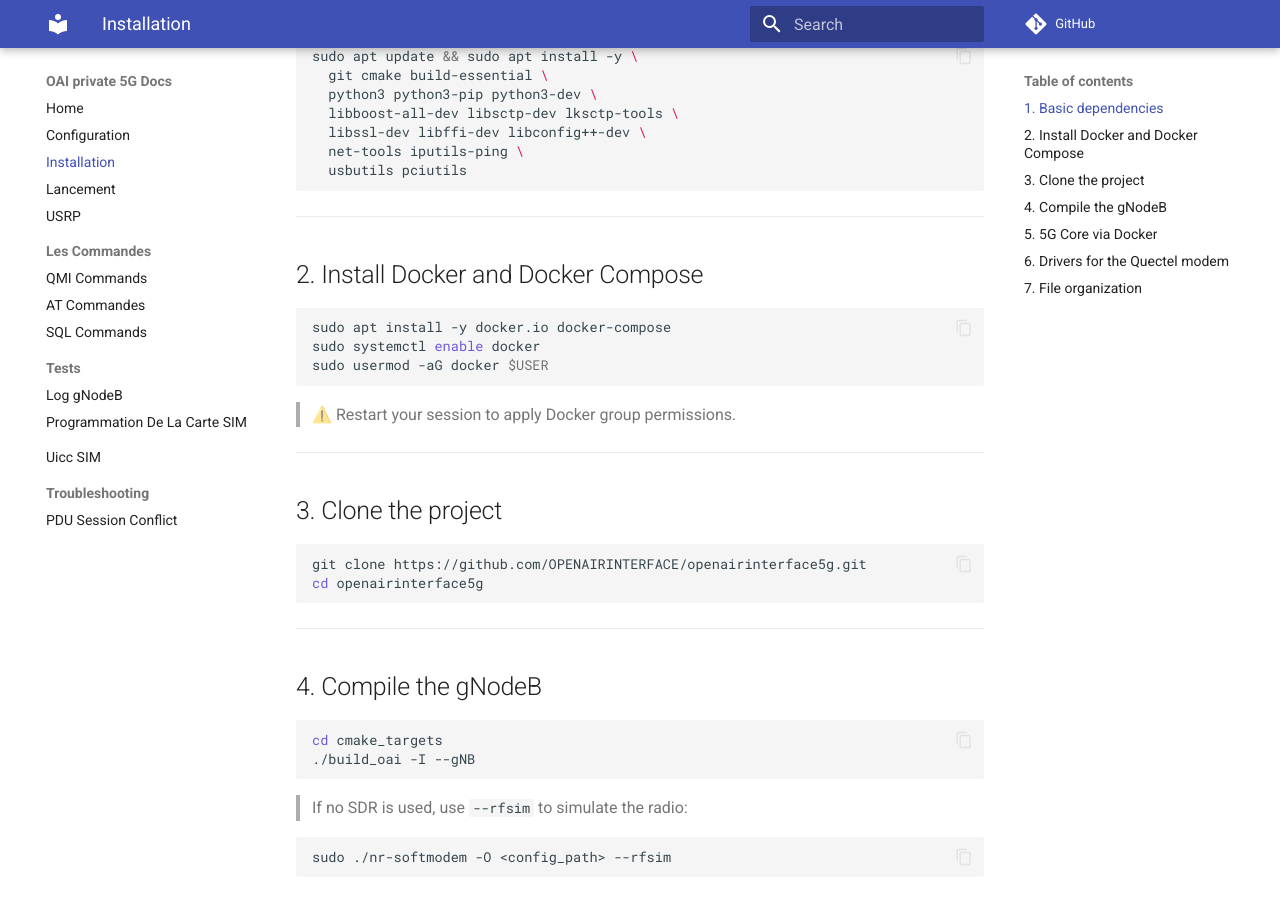
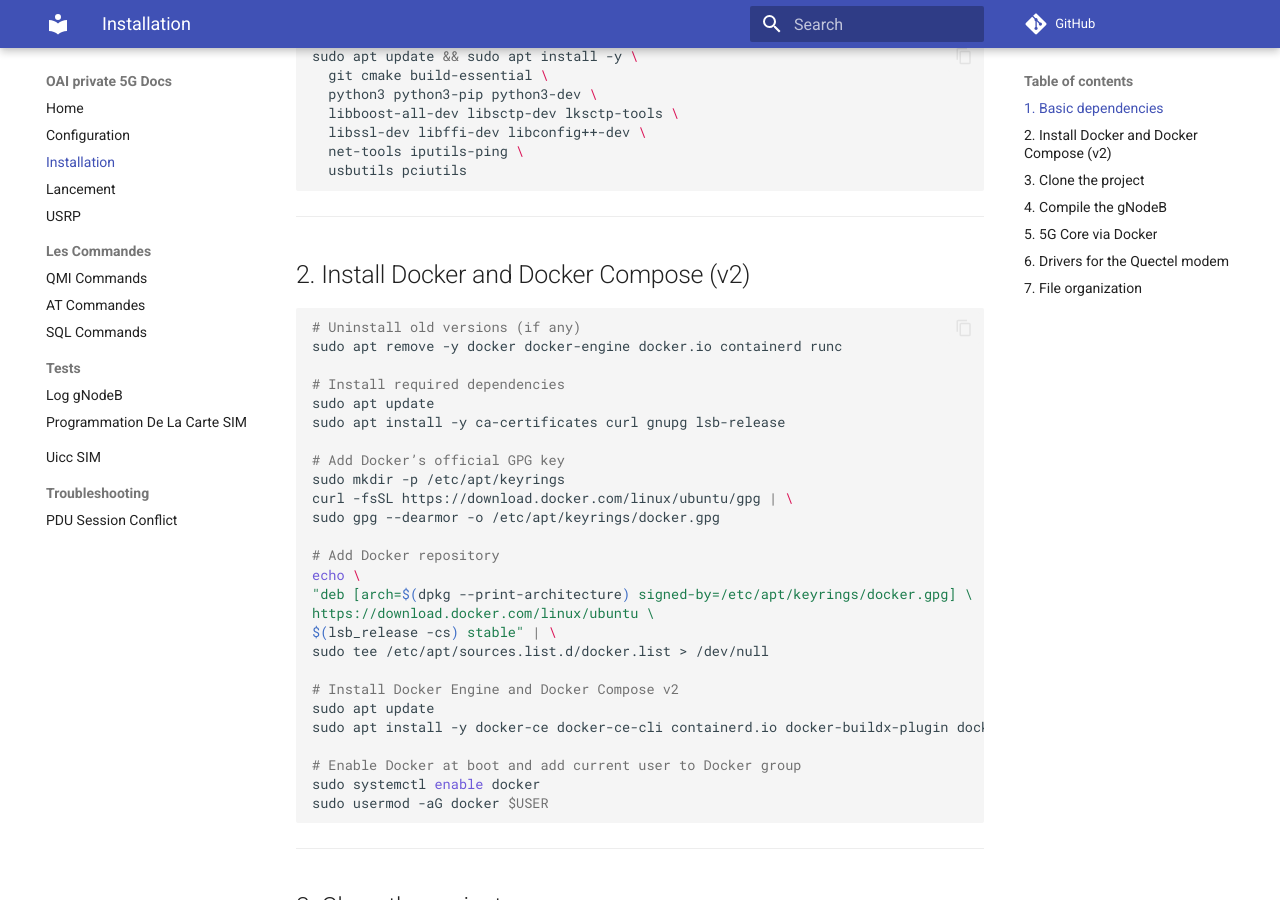
Before and after one commit to LRT-LIGM/OAI-Private-Network, an MkDocs documentation site: the page built from docs/installation.md, in a window 1280 px wide and 900 px high, scrolled down 353 px. Built offline with MkDocs 1.6.1 and Material for MkDocs 9.7.7, drawn with Linux system fonts in a browser that asks for light colours; comment, search, counter and statistics services are not loaded.

Commit message:
Update docs/installation.md with latest changes

````diff
--- a/docs/installation.md
+++ b/docs/installation.md
@@ -20,15 +20,36 @@ sudo apt update && sudo apt install -y \
 
 ---
 
-## 2. Install Docker and Docker Compose
+## 2. Install Docker and Docker Compose (v2)
 
 ```bash
-sudo apt install -y docker.io docker-compose
+# Uninstall old versions (if any)
+sudo apt remove -y docker docker-engine docker.io containerd runc
+
+# Install required dependencies
+sudo apt update
+sudo apt install -y ca-certificates curl gnupg lsb-release
+
+# Add Docker’s official GPG key
+sudo mkdir -p /etc/apt/keyrings
+curl -fsSL https://download.docker.com/linux/ubuntu/gpg | \
+sudo gpg --dearmor -o /etc/apt/keyrings/docker.gpg
+
+# Add Docker repository
+echo \
+"deb [arch=$(dpkg --print-architecture) signed-by=/etc/apt/keyrings/docker.gpg] \
+https://download.docker.com/linux/ubuntu \
+$(lsb_release -cs) stable" | \
+sudo tee /etc/apt/sources.list.d/docker.list > /dev/null
+
+# Install Docker Engine and Docker Compose v2
+sudo apt update
+sudo apt install -y docker-ce docker-ce-cli containerd.io docker-buildx-plugin docker-compose-plugin
+
+# Enable Docker at boot and add current user to Docker group
 sudo systemctl enable docker
 sudo usermod -aG docker $USER
 ```
-
-> ⚠️ Restart your session to apply Docker group permissions.
 
 ---
 
````
